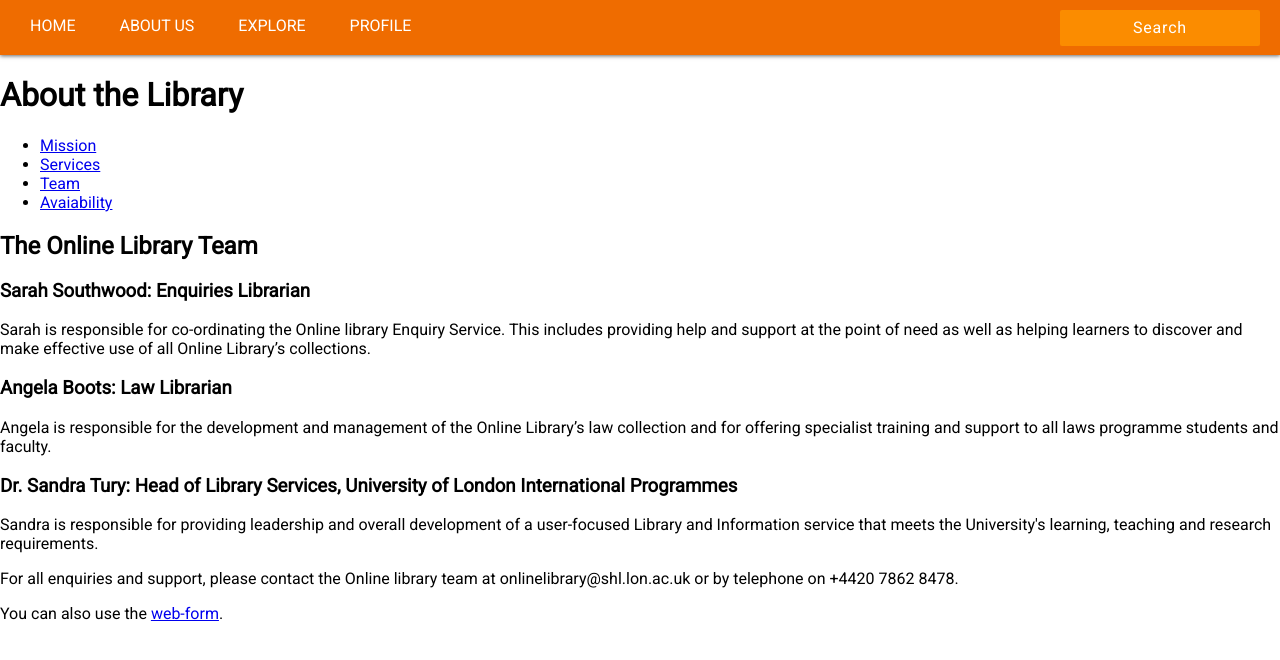
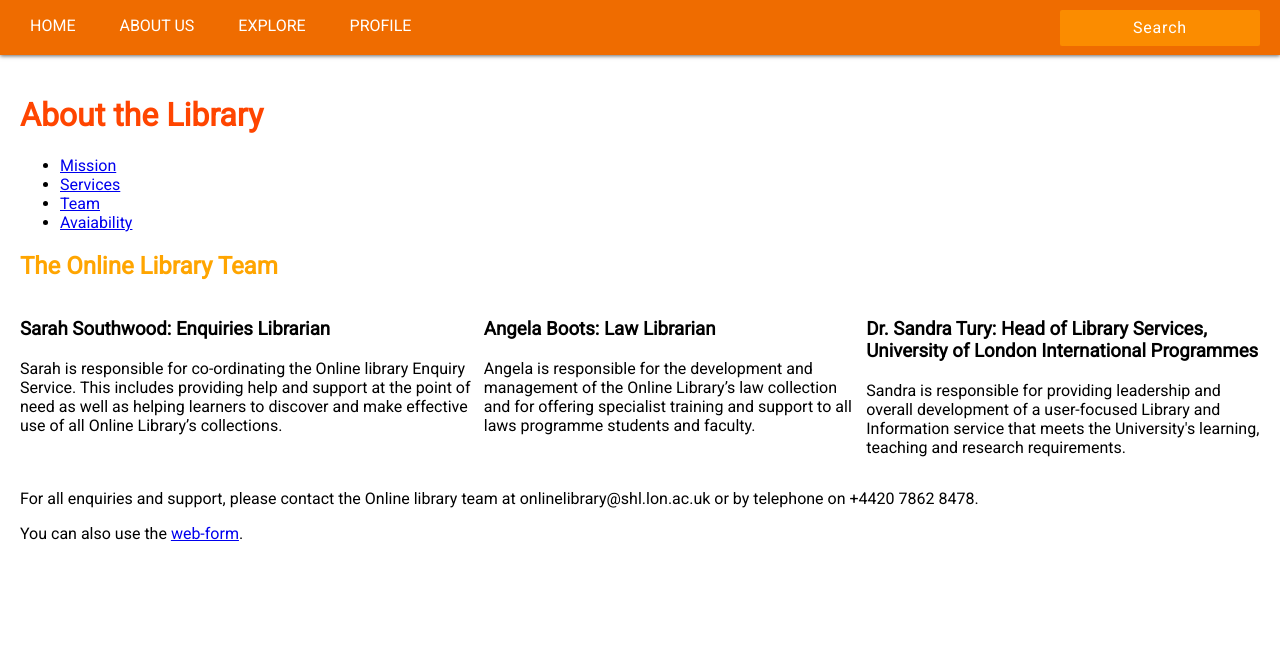
Before and after one commit to konyee95/Web-Application-Development, a PHP site: page /about-us/team.html in a window 1280 px wide. Shown: the top 660 px of the page. Run offline with PHP 8.4, Linux system fonts and the light colour scheme.

Commit message:
change some part

```diff
--- a/MyLibrary/about-us.html
+++ b/MyLibrary/about-us.html
@@ -61,7 +61,7 @@
                 <p>The Online Library's mission is to develop and maintain online resources and services in support of the present
                     and future teaching, learning and research needs of the University of London's Distance learning Community.</p>
                 <p>We believe that:</p>
-                <img src="image/About-us-1.PNG" width="100px" height="100px" />
+                <img src="image/About-us-1.PNG" width="500px" height="250px" />
             </div>
 
             <div id = "service">
--- a/MyLibrary/about-us/availability.html
+++ b/MyLibrary/about-us/availability.html
@@ -21,7 +21,7 @@
                     <a href="./index.html">HOME</a>
                 </li>
                 <li>
-                    <a href="#">ABOUT US</a>
+                    <a href="../about-us.html">ABOUT US</a>
                 </li>
                 <li>
                     <a href="">EXPLORE</a>
--- a/MyLibrary/about-us/mission.html
+++ b/MyLibrary/about-us/mission.html
@@ -21,7 +21,7 @@
                             <a href="../index.html">HOME</a>
                         </li>
                         <li>
-                            <a href="#">ABOUT US</a>
+                            <a href="../about-us.html">ABOUT US</a>
                         </li>
                         <li>
                             <a href="">EXPLORE</a>
@@ -61,7 +61,7 @@
                         <p>The Online Library's mission is to develop and maintain online resources and services in support of the present
                             and future teaching, learning and research needs of the University of London's Distance learning Community.</p>
                         <p>We believe that:</p>
-                        <img src="../image/About-us-1.PNG" width="100px" height="100px" />
+                        <img src="../image/About-us-1.PNG" width="500px" height="250px" />
                     </div>
             </div>
         </body>
--- a/MyLibrary/about-us/services.html
+++ b/MyLibrary/about-us/services.html
@@ -21,7 +21,7 @@
                             <a href="./index.html">HOME</a>
                         </li>
                         <li>
-                            <a href="#">ABOUT US</a>
+                            <a href="../about-us.html">ABOUT US</a>
                         </li>
                         <li>
                             <a href="">EXPLORE</a>
--- a/MyLibrary/about-us/team.html
+++ b/MyLibrary/about-us/team.html
@@ -21,7 +21,7 @@
                     <a href="./index.html">HOME</a>
                 </li>
                 <li>
-                    <a href="#">ABOUT US</a>
+                    <a href="../about-us.html">ABOUT US</a>
                 </li>
                 <li>
                     <a href="">EXPLORE</a>
@@ -57,26 +57,32 @@
             </div>
 
 
-
+            <h2>The Online Library Team</h2>
             <div id="library-team">
-                <h2>The Online Library Team</h2>
+                <div id = "member1">
                         <h3>Sarah Southwood: Enquiries Librarian</h3>
                         <p>Sarah is responsible for co-ordinating the Online library Enquiry Service. This includes providing help and
                             support at the point of need as well as helping learners to discover and make effective use of all Online
                             Library’s collections.</p>
+                </div>
 
+                <div id ="member2">
                         <h3>Angela Boots: Law Librarian</h3>
                         <p>Angela is responsible for the development and management of the Online Library’s law collection and for offering
                             specialist training and support to all laws programme students and faculty.</p>
+                </div>
 
+                <div id="member3">
                         <h3>Dr. Sandra Tury: Head of Library Services, University of London International Programmes</h3>
                         <p>Sandra is responsible for providing leadership and overall development of a user-focused Library and Information
                             service that meets the University's learning, teaching and research requirements.</p>
+                </div>
+            </div>
+
                 <p>For all enquiries and support, please contact the Online library team at onlinelibrary@shl.lon.ac.uk or by
                     telephone on +4420 7862 8478.</p>
                 <p>You can also use the
                     <a href="http://onlinelibrary.london.ac.uk/about/contact-us">web-form</a>.</p>
-            </div>
 
         </div>
     </div>
--- a/MyLibrary/css/about-us.css
+++ b/MyLibrary/css/about-us.css
@@ -13,3 +13,20 @@
 /* #availability{
     background-color:#ffa726;
 } */
+
+h1{
+    color:orangered;
+}
+
+h2{
+    color:orange;
+}
+
+#about-us-container{
+    margin:20px;
+}
+
+#library-team{
+    display:flex;
+    flex-direction: row;
+}
```
Lines whose indentation alone changed are shown as unchanged.
